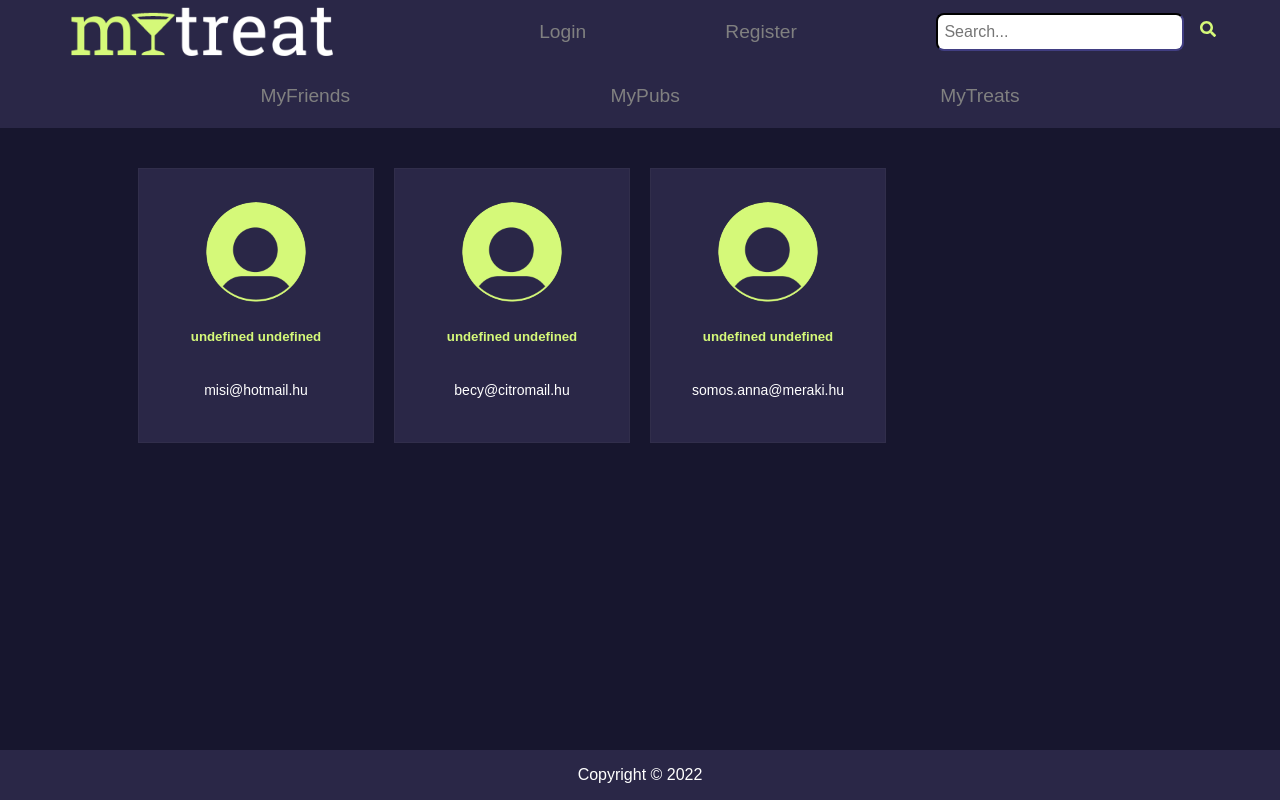
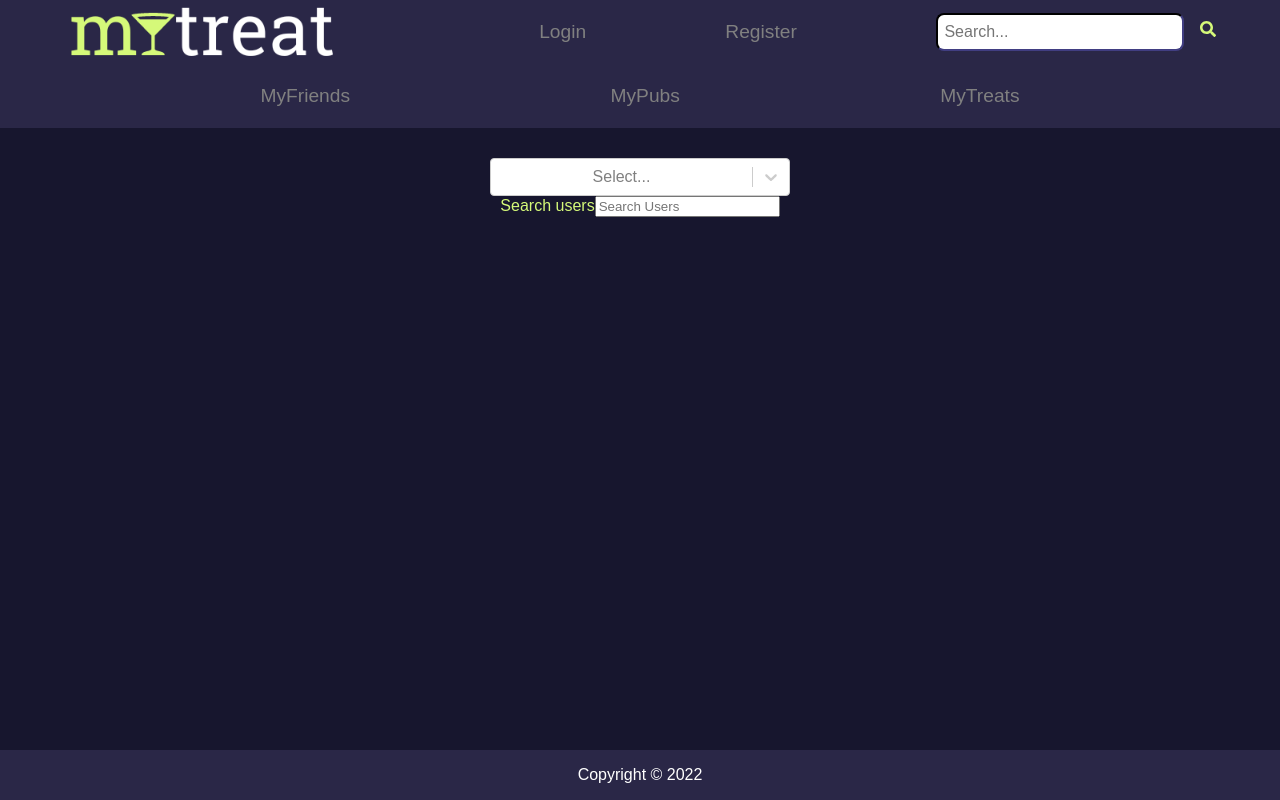
Before and after one commit to CodecoolGlobal/el-proyecte-grande-sprint-1-java-annasomos, a React (Create React App) app in the folder frontend/mytreat/: page /my-friends in a window 1280 px wide. Built offline with nearby package versions, Linux system fonts and the light colour scheme; data requests are answered from the project's data file.

Commit message:
search user with react-select

```diff
--- a/frontend/mytreat/package.json
+++ b/frontend/mytreat/package.json
@@ -13,6 +13,7 @@
     "react-icons": "^4.6.0",
     "react-router-dom": "^6.4.2",
     "react-scripts": "^2.1.3",
+    "react-select": "^5.7.0",
     "web-vitals": "^2.1.4"
   },
   "scripts": {
--- a/frontend/mytreat/src/FriendsList.js
+++ b/frontend/mytreat/src/FriendsList.js
@@ -3,16 +3,42 @@ import { useState, useEffect } from 'react';
 import api from './api/api';
 import Default_pfp from './data/images/Default_pfp_rgb.png'
 import "./data/card.css";
+import Select from 'react-select';
 
 const FriendsList = () => {
-  const [users, setUsers] = useState([]);
+  let [allUsers, setAllUsers] = useState([]);
+  const [filteredUsers, setFilteredUsers] = useState([]);
+  const [search, setSearch] = useState('');
+  const [optionList, setOptionList] = useState([]);
+  const [selectedOption, setSelectedOption] = useState(null);
+  /*
+  const options = [
+    { value: 'chocolate', label: 'Chocolate' },
+    { value: 'strawberry', label: 'Strawberry' },
+    { value: 'vanilla', label: 'Vanilla' },
+  ];
+  */
+  const [options, setOptions] = useState([]);
 
   useEffect(() => {
     const fetchUsers = async () => {
       try {
         const response = await api.get("/users");
-        setUsers(response.data);
-        console.log(response.data)
+        allUsers = response.data.filter((user) => user.id !== JSON.parse(localStorage.getItem("currentUser")).id)
+        setAllUsers(allUsers);
+
+        allUsers.map((user) => {
+          if (allUsers.length > options.length) {
+            options.push({
+              value: user.userName,
+              label: user.userName
+            })
+          }
+        })
+
+        //console.log(options)
+        //console.log("Options")
+        //console.log(response.data)
       } catch (err) {
         if (err.response) {
         } else {
@@ -20,13 +46,51 @@ const FriendsList = () => {
         }
       }
     };
+    fetchUsers();
 
-    fetchUsers();
+
+
+
   }, []);
 
+
+
+  useEffect(() => {
+    const filteredResults = allUsers.filter((user) =>
+        ((user.userName).toLowerCase()).includes(search.toLowerCase()));
+
+    if(search.length === 0) {
+      setFilteredUsers([])
+    }else{
+      setFilteredUsers(filteredResults);
+    }
+  }, [search]);
+
+  function handleSelect() {
+    //setSelectedOptions(data);
+    console.log("Handle select")
+  }
   return (
+      <>
+          <div className="dropdown-container">
+            <Select
+                defaultValue={selectedOption}
+                onChange={setSelectedOption}
+                options={options}
+            />
+          </div>
+        <form className="searchForm" onSubmit={(e) => e.preventDefault()}>
+          <label htmlFor="search">Search users</label>
+          <input
+              id="search"
+              type="text"
+              placeholder="Search Users"
+              value={search}
+              onChange={(e) => setSearch(e.target.value)}
+          />
+        </form>
         <div className="grid">
-      {users.map(user =>
+          {filteredUsers.map(user =>
               <div className="col-md-4 animated fadeIn" key={user.id}>
                 <div className="card">
                   <div className="card-body">
@@ -52,6 +116,7 @@ const FriendsList = () => {
               </div>
           )}
         </div>
+      </>
   )
 }
 
--- a/frontend/mytreat/src/index.css
+++ b/frontend/mytreat/src/index.css
@@ -91,3 +91,9 @@ h2{
 p{
   color:#D5F979;
 }
+
+
+.dropdown-container{
+  width: 300px;
+  margin: auto;
+}
```
Also changed, not shown: 1 other file (tests, documents, lock files or other folders). Lines whose indentation alone changed are shown as unchanged.
